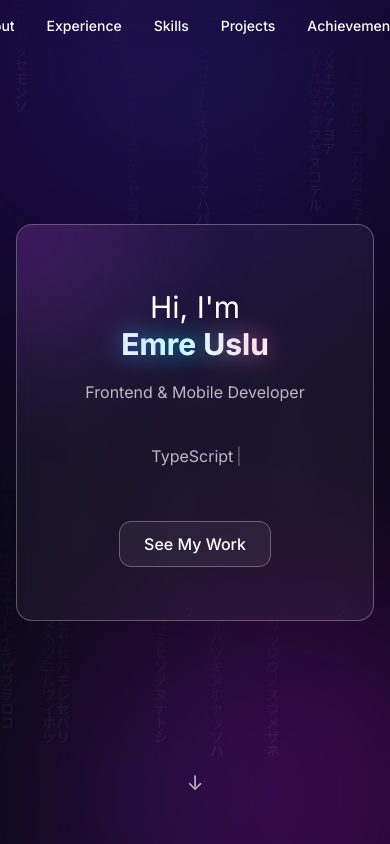
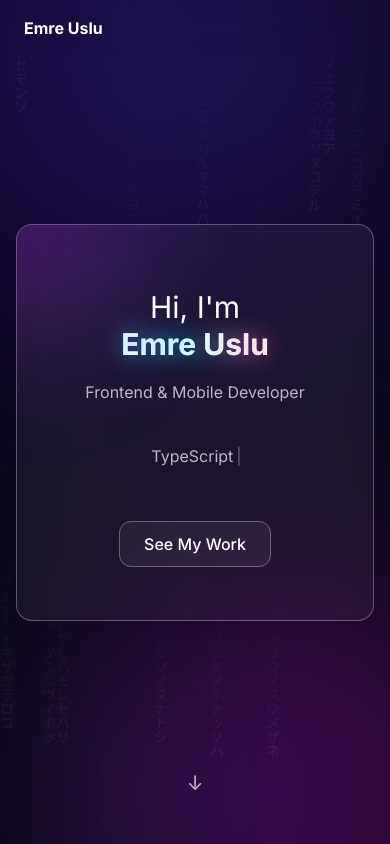
Before and after one commit to rakun256/rakun-portfolio, a Next.js app: page / in a window 390 px wide. Shown: the top 844 px of the page. Built offline with nearby package versions, Linux system fonts and the light colour scheme.

Commit message:
Refactor Navbar for smooth scrolling and active section highlighting; update hrefs for navigation items

```diff
--- a/app/globals.css
+++ b/app/globals.css
@@ -10,3 +10,7 @@
 body {
   @apply bg-[var(--bg-color)] text-[var(--text-color)] font-sans overflow-x-hidden;
 }
+
+html {
+  scroll-behavior: smooth;
+}
--- a/components/layout/Navbar.tsx
+++ b/components/layout/Navbar.tsx
@@ -1,11 +1,11 @@
 'use client'
 
 import Link from 'next/link'
-import { usePathname } from 'next/navigation'
+import { useEffect, useState } from 'react'
 import { cn } from '@/lib/utils'
 
 const navItems = [
-  { name: 'Home', href: '/' },
+  { name: 'Home', href: '#home' },
   { name: 'About', href: '#about' },
   { name: 'Experience', href: '#experience' },
   { name: 'Skills', href: '#skills' },
@@ -15,18 +15,42 @@ const navItems = [
 ]
 
 export default function Navbar() {
-  const pathname = usePathname()
+  const [activeSection, setActiveSection] = useState<string>('home')
+
+  useEffect(() => {
+    const handleScroll = () => {
+      const scrollY = window.scrollY
+      let currentSection = 'home'
+
+      navItems.forEach((item) => {
+        const section = document.querySelector(item.href)
+        if (section) {
+          const offsetTop = section.getBoundingClientRect().top + window.scrollY
+          if (scrollY >= offsetTop - 100) {
+            currentSection = item.href.slice(1)
+          }
+        }
+      })
+
+      setActiveSection(currentSection)
+    }
+
+    window.addEventListener('scroll', handleScroll)
+    return () => window.removeEventListener('scroll', handleScroll)
+  }, [])
 
   return (
-    <nav className="w-full px-6 py-4 flex justify-center fixed top-0 z-50 bg-background/70 backdrop-blur-lg">
-      <ul className="flex space-x-8 text-sm md:text-lg  font-medium text-white ">
+    <nav className="w-full px-6 py-4 flex justify-between items-center fixed top-0 z-50 bg-background/70 backdrop-blur-lg">
+      <span className="text-white font-bold text-base sm:text-lg">Emre Uslu</span>
+      <ul className="hidden md:flex space-x-6 md:space-x-8 text-sm md:text-lg font-medium text-white">
         {navItems.map((item) => (
           <li key={item.name}>
             <Link
               href={item.href}
               className={cn(
                 'hover:text-[#c6fbfd] transition-colors duration-300',
-                pathname === item.href && 'text-accent border-b-2 border-accent pb-1'
+                activeSection === item.href.slice(1) &&
+                  'text-accent border-b-2 border-accent pb-1'
               )}
             >
               {item.name}
```
